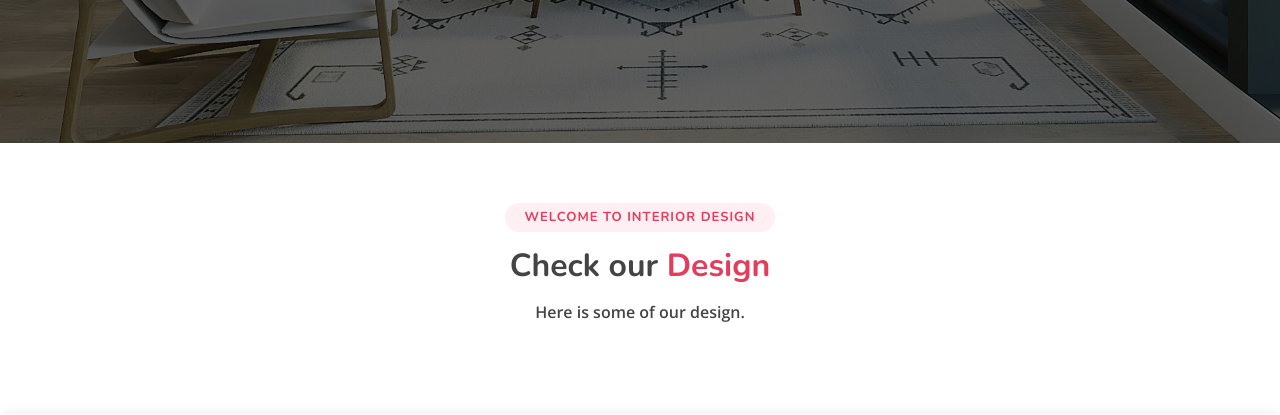
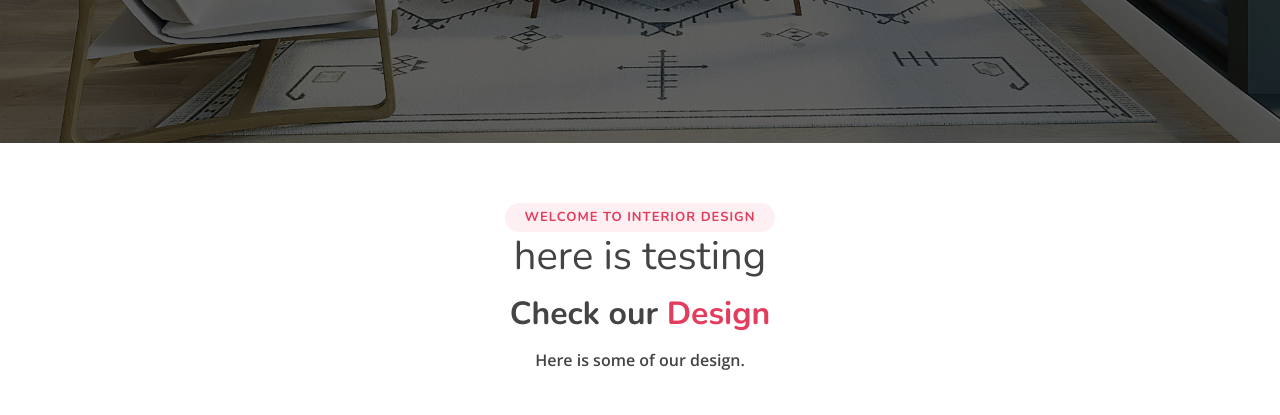
Before and after one commit to shuvoSh24/FinalPr01Project, a Django app: template ecommarce/templates/index.html in a window 1280 px wide. Shown: the part 577-992 px from the top of the page. Run offline with Django 3.2, Linux system fonts and the light colour scheme; the template is opened without the code that fills it, so the values that code supplies are empty; some libraries are stand-ins or nearby versions.

Commit message:
testing commit

```diff
--- a/ecommarce/templates/index.html
+++ b/ecommarce/templates/index.html
@@ -13,6 +13,7 @@
 
    <div class="section-title">
      <h2>Welcome To Interior Design</h2>
+       <h1>here is testing</h1>
      <h3>Check our <span>Design</span></h3>
      <p>Here is some of our design.</p>
    </div>
```
Also changed, not shown: ecommarce/ecommarceapp/migrations/0002_product.py (added), ecommarce/ecommarceapp/migrations/0003_design_delete_product.py (added), ecommarce/media/images/images/download_1.jpg (added), ecommarce/media/images/images/download_1_HdiadOm.jpg (added), ecommarce/media/images/images/download_1_rpbFJ1h.jpg (added), ecommarce/media/images/images/download_2.jpg (added).
